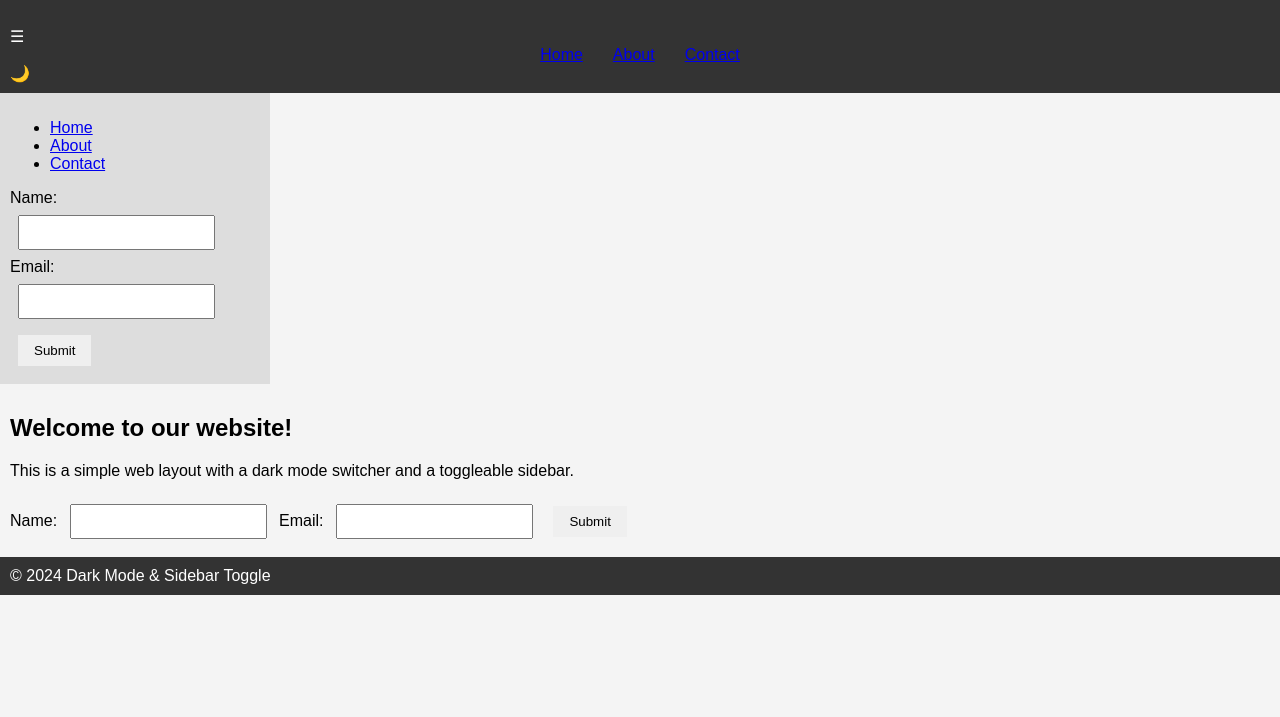
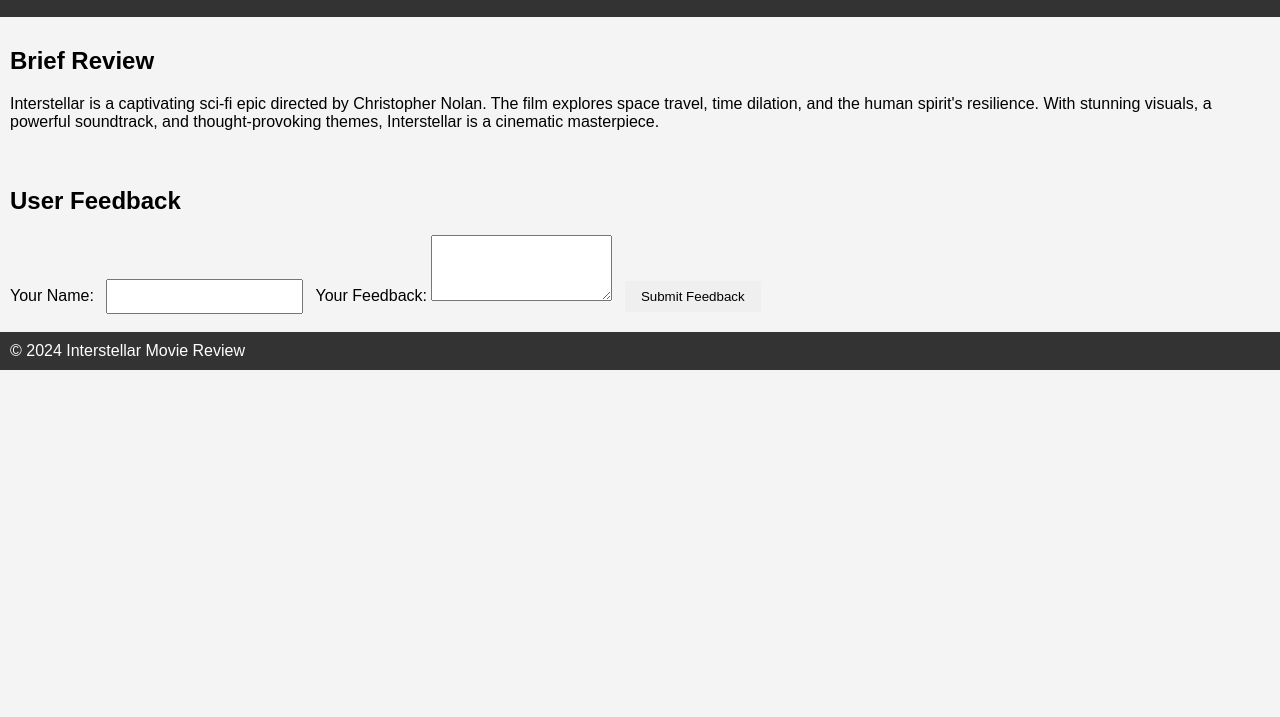
Before and after one commit to hagein/hagein.github.io, a plain HTML site: page index.html in a window 1280 px wide. Shown: the part 83-800 px from the top of the page. Drawn offline with Linux system fonts and the light colour scheme.

Commit message:
Update index.html

```diff
--- a/index.html
+++ b/index.html
@@ -3,74 +3,41 @@
 <head>
     <meta charset="UTF-8">
     <meta name="viewport" content="width=device-width, initial-scale=1.0">
-    <title>Dark Mode & Sidebar Toggle</title>
+    <title>Interstellar Movie Review</title>
     <link rel="stylesheet" href="styles.css">
 </head>
 <body>
 
     <header>
-        <h1>Dark Mode & Sidebar Toggle</h1>
+        <h1>Interstellar Movie Review</h1>
     </header>
 
-    <nav>
-        <div class="sidebar-toggle" onclick="toggleSidebar()"></div>
-        <ul>
-            <li><a href="#">Home</a></li>
-            <li><a href="#">About</a></li>
-            <li><a href="#">Contact</a></li>
-        </ul>
-        <div class="dark-mode-switch" onclick="toggleDarkMode()">🌙</div>
-    </nav>
-
-    <!-- ... previous HTML content ... -->
-
-<div id="sidebar">
-    <ul>
-        <li><a href="#">Home</a></li>
-        <li><a href="#">About</a></li>
-        <li><a href="#">Contact</a></li>
-    </ul>
-    <form>
-        <label for="name">Name:</label>
-        <input type="text" id="name" name="name">
-
-        <label for="email">Email:</label>
-        <input type="email" id="email" name="email">
-
-        <button type="submit">Submit</button>
-    </form>
-</div>
-
-<!-- ... rest of your HTML content ... -->
+    <section>
+        <h2>Brief Review</h2>
+        <p>
+            Interstellar is a captivating sci-fi epic directed by Christopher Nolan.
+            The film explores space travel, time dilation, and the human spirit's resilience.
+            With stunning visuals, a powerful soundtrack, and thought-provoking themes,
+            Interstellar is a cinematic masterpiece.
+        </p>
+    </section>
 
     <section>
-        <h2>Welcome to our website!</h2>
-        <p>This is a simple web layout with a dark mode switcher and a toggleable sidebar.</p>
+        <h2>User Feedback</h2>
+        <form>
+            <label for="name">Your Name:</label>
+            <input type="text" id="name" name="name" required>
 
-        <form>
-            <label for="name">Name:</label>
-            <input type="text" id="name" name="name">
+            <label for="feedback">Your Feedback:</label>
+            <textarea id="feedback" name="feedback" rows="4" required></textarea>
 
-            <label for="email">Email:</label>
-            <input type="email" id="email" name="email">
-
-            <button type="submit">Submit</button>
+            <button type="submit">Submit Feedback</button>
         </form>
     </section>
 
     <footer>
-        &copy; 2024 Dark Mode & Sidebar Toggle
+        &copy; 2024 Interstellar Movie Review
     </footer>
-
-    <script>
-        function toggleDarkMode() {
-            document.body.classList.toggle('dark-mode');
-        }
-
-        function toggleSidebar() {
-            document.body.classList.toggle('sidebar-open');
-        }
-    </script>
 
 </body>
 </html>
```
